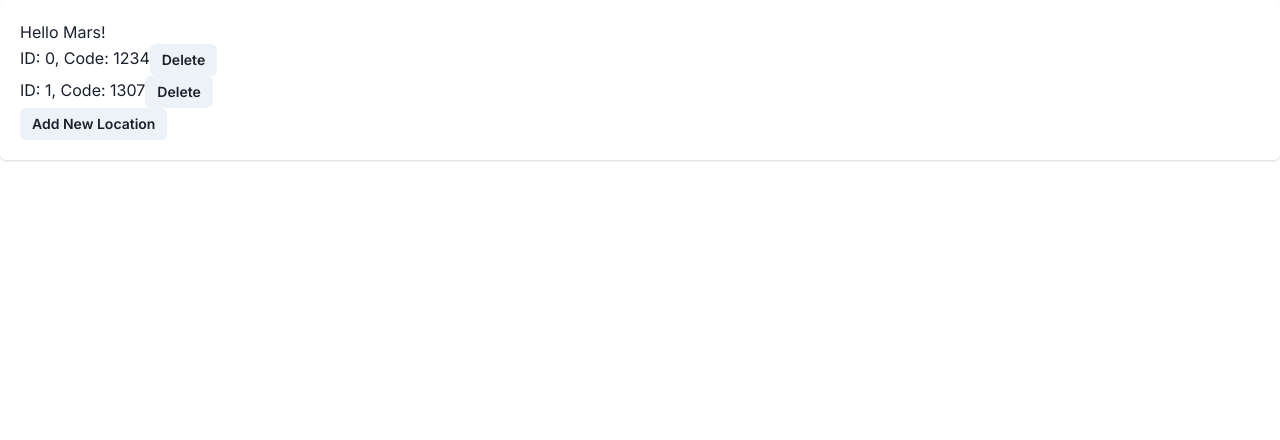
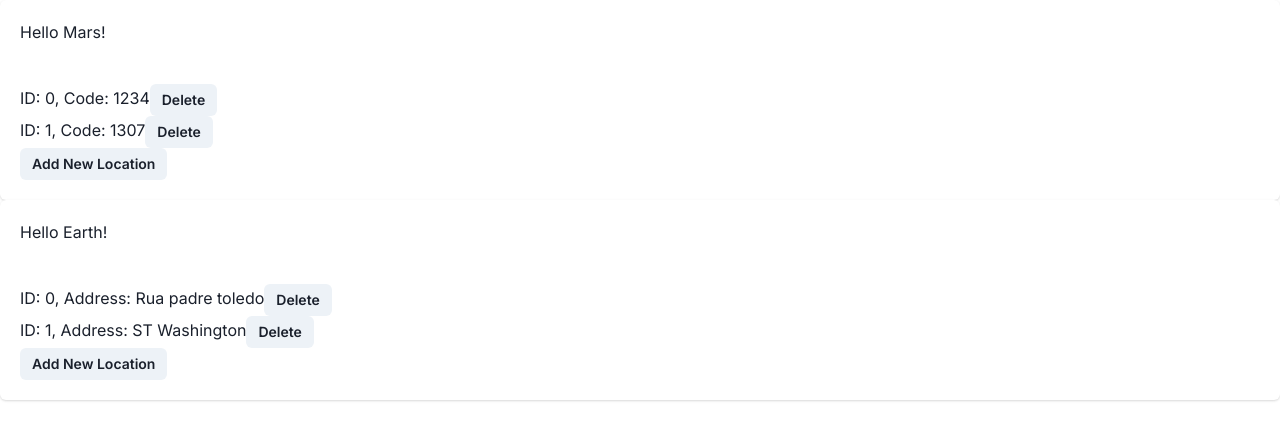
Before and after one commit to Joao-Vtr-Oliveira/spacex-delivery, a Next.js app: page / in a window 1280 px wide. Shown: the top 440 px of the page. Built offline with nearby package versions, Linux system fonts and the light colour scheme.

Commit message:
chores: add a test page

```diff
--- a/src/app/page.tsx
+++ b/src/app/page.tsx
@@ -1,36 +1,74 @@
 'use client';
 
+import { EarthContext } from '@/contexts/earthContext';
 import { MarsContext } from '@/contexts/marsContext';
-import { Button, Card, CardHeader } from '@chakra-ui/react';
+import { Box, Button, Card, CardBody, CardHeader } from '@chakra-ui/react';
 import { useContext } from 'react';
 
 export default function Home() {
 	const marsContext = useContext(MarsContext);
+	const earthContext = useContext(EarthContext);
 
-  if (!marsContext) {
-    throw new Error('useMarsContext must be used within a MarsProvider');
+	if (!marsContext || !earthContext) {
+		throw new Error('useMarsContext must be used within a MarsProvider. Or error in earthContext.');
 	}
 
-  const { locations, addLocation, deleteLocation } = marsContext;
+	// const { locations, addLocation, deleteLocation } = marsContext;
 
-  console.log(locations); // Deve logar as localizações de Marte
+	console.log(marsContext.locations);
+	console.log(earthContext.locations);
 
 	return (
+		<Box>
 			<Card>
 				<CardHeader>
 					<h1>Hello Mars!</h1>
+				</CardHeader>
+				<CardBody>
 					<ul>
-          {locations.map((location, index) => (
+						{marsContext.locations.map((location, index) => (
 							<li key={index}>
 								ID: {location.id}, Code: {location.code}
-              <Button size={'sm'} onClick={() => deleteLocation(index)}>Delete</Button>
+								<Button size={'sm'} onClick={() => marsContext.deleteLocation(index)}>
+									Delete
+								</Button>
 							</li>
 						))}
 					</ul>
-        <Button size={'sm'} onClick={() => addLocation('NEW_CODE')}>
+					<Button size={'sm'} onClick={() => marsContext.addLocation('NEW_CODE')}>
 						Add New Location
 					</Button>
+				</CardBody>
+			</Card>
+			<Card>
+				<CardHeader>
+					<h1>Hello Earth!</h1>
 				</CardHeader>
+				<CardBody>
+					<ul>
+						{earthContext.locations.map((location, index) => (
+							<li key={index}>
+								ID: {location.id}, Address: {location.addressLine}
+								<Button size={'sm'} onClick={() => earthContext.deleteLocation(index)}>Delete</Button>
+							</li>
+						))}
+					</ul>
+					<Button
+            size={'sm'}
+						onClick={() =>
+							earthContext.addLocation({
+								country: 'New Country',
+								addressLine: 'New Address',
+								city: 'New City',
+								state: 'New State',
+								zipCode: 'New Zip',
+							})
+						}
+					>
+						Add New Location
+					</Button>
+				</CardBody>
 			</Card>
+		</Box>
 	);
 }
```
Lines whose indentation alone changed are shown as unchanged.
